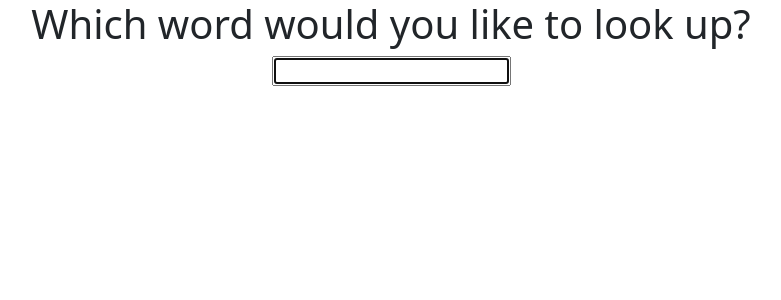
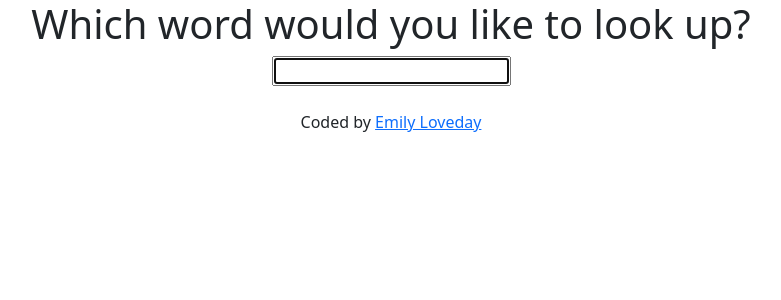
Before and after one commit to eloveday/dictionary-app, a React (Create React App) app: page / in a window 1280 px wide. Shown: the top 300 px of the page, without its empty margins (249-1030 px from the left). Built offline with nearby package versions, Linux system fonts and the light colour scheme.

Commit message:
Added Github link

```diff
--- a/src/App.js
+++ b/src/App.js
@@ -6,6 +6,9 @@ export default function App() {
   return (
     <div className="App">
       <Dictionary />
+      <br />
+      Coded by{" "}
+      <a href="https://github.com/eloveday/dictionary-app">Emily Loveday</a>
     </div>
   );
 }
```
